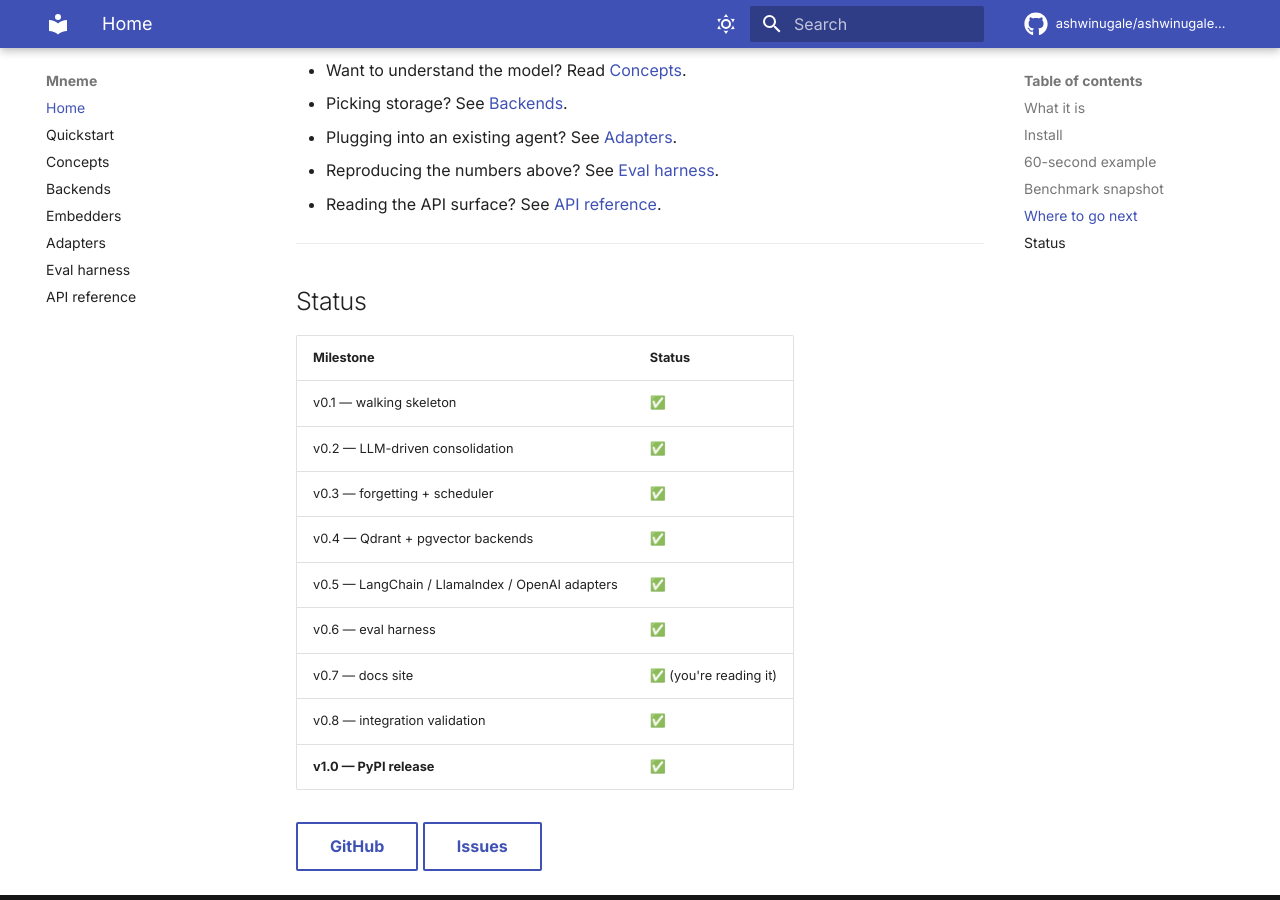
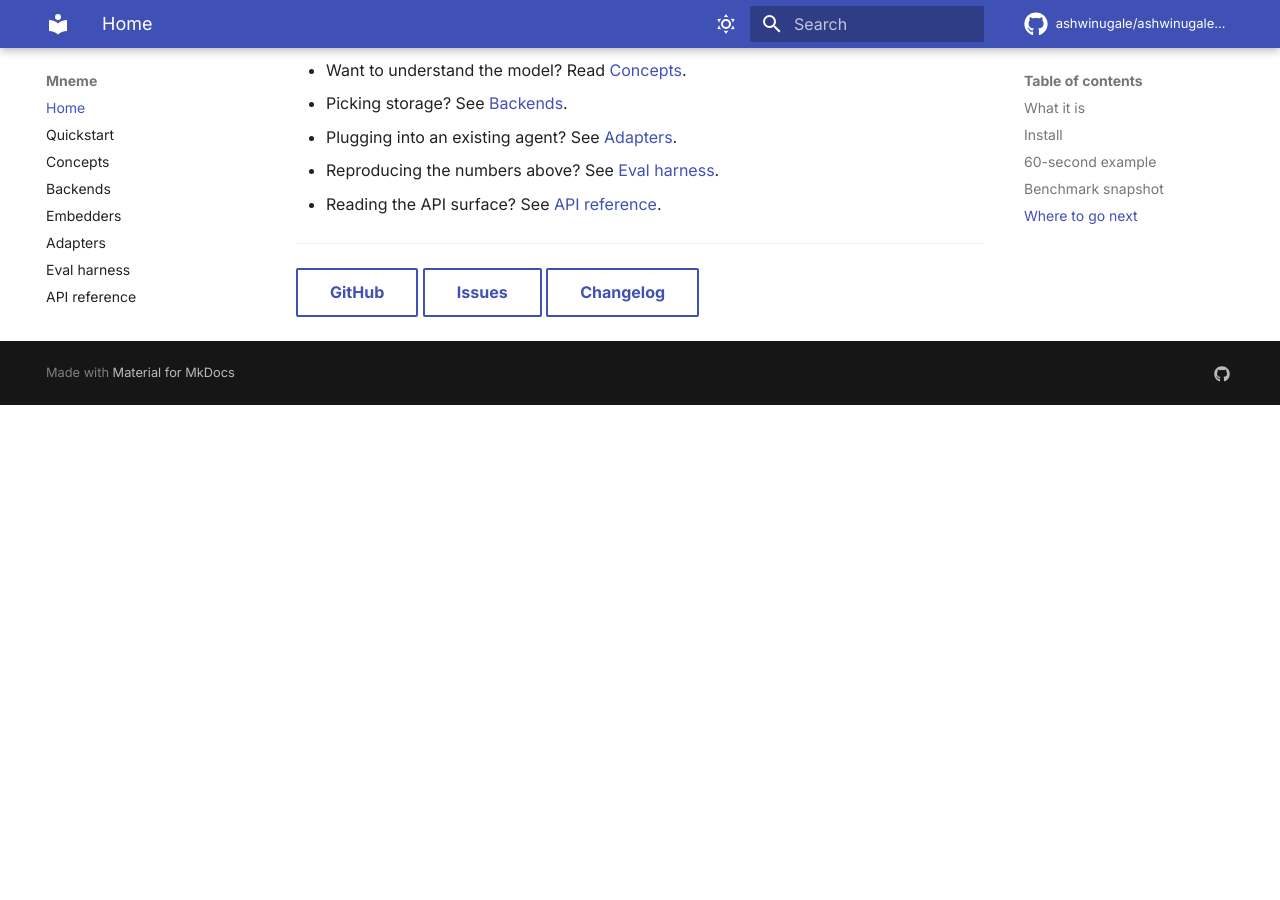
Before and after one commit to AshwinUgale/smolAmem, an MkDocs documentation site: the page built from docs/index.md, in a window 1280 px wide and 900 px high, scrolled down 2731 px. Built offline with MkDocs 1.6.1 and Material for MkDocs 9.7.7, drawn with Linux system fonts in a browser that asks for light colours; comment, search, counter and statistics services are not loaded; after the commit the page ends 3136 px from its top, so only the background shows below that.

Commit message:
docs: remove milestone status table

```diff
--- a/docs/index.md
+++ b/docs/index.md
@@ -98,18 +98,4 @@
 
 ---
 
-## Status
-
-| Milestone | Status |
-|---|---|
-| v0.1 — walking skeleton | ✅ |
-| v0.2 — LLM-driven consolidation | ✅ |
-| v0.3 — forgetting + scheduler | ✅ |
-| v0.4 — Qdrant + pgvector backends | ✅ |
-| v0.5 — LangChain / LlamaIndex / OpenAI adapters | ✅ |
-| v0.6 — eval harness | ✅ |
-| v0.7 — docs site | ✅ (you're reading it) |
-| v0.8 — integration validation | ✅ |
-| **v1.0 — PyPI release** | **✅** |
-
-[GitHub](https://github.com/ashwinugale/ashwinugale-mneme){ .md-button } [Issues](https://github.com/ashwinugale/ashwinugale-mneme/issues){ .md-button }
+[GitHub](https://github.com/ashwinugale/ashwinugale-mneme){ .md-button } [Issues](https://github.com/ashwinugale/ashwinugale-mneme/issues){ .md-button } [Changelog](https://github.com/ashwinugale/ashwinugale-mneme/blob/main/CHANGELOG.md){ .md-button }
```
